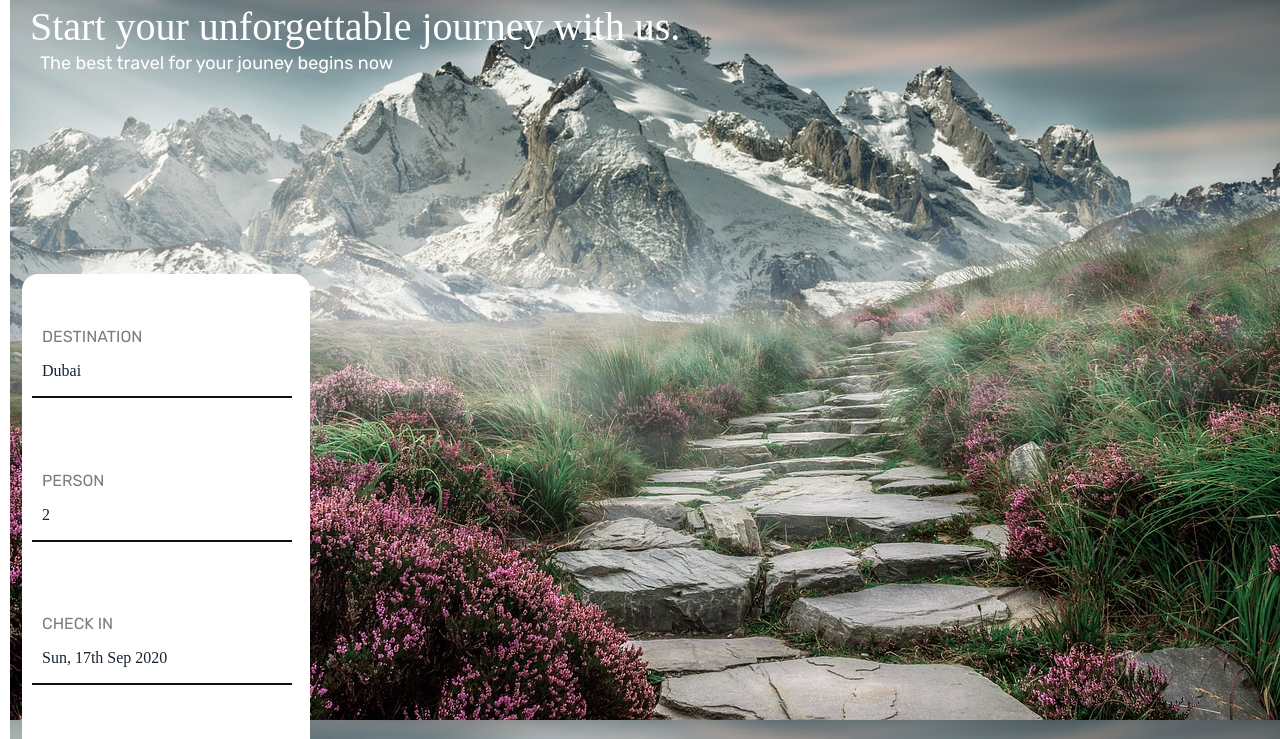
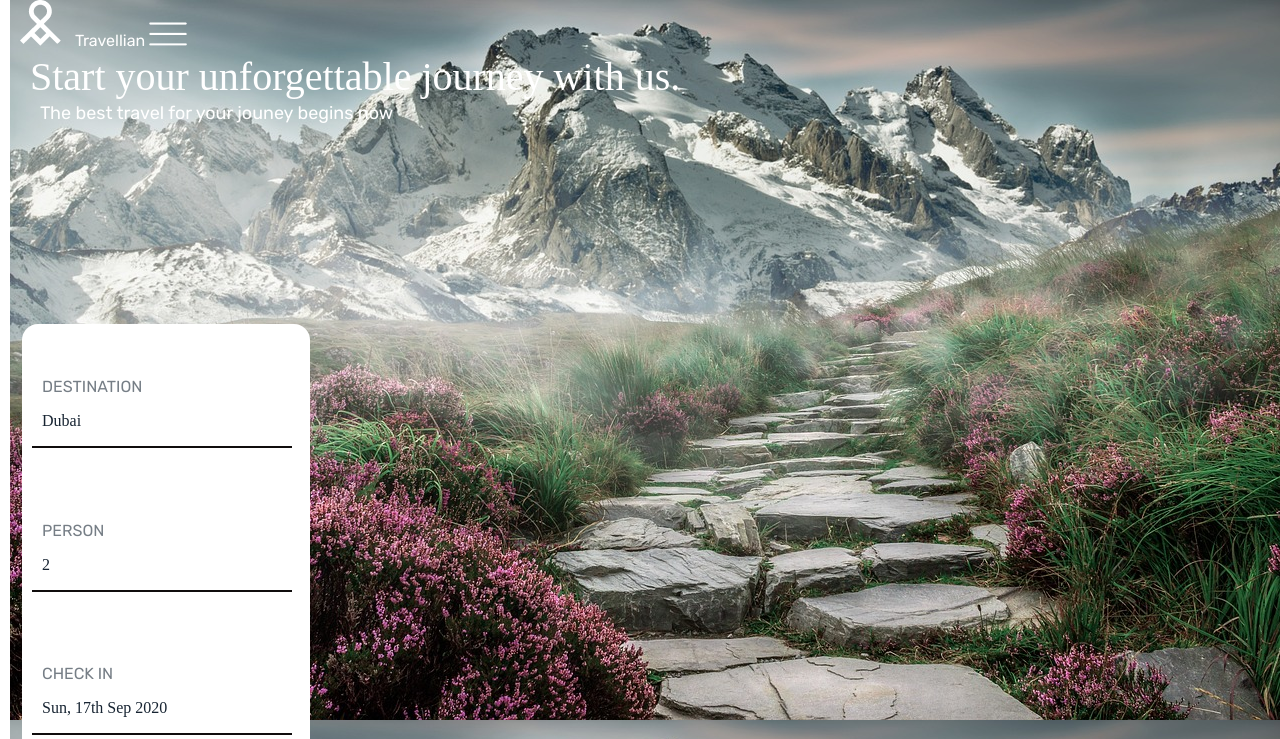
Before and after one commit to Davidgt03/202304-W1-CH5-David-Ternavsky, a website: page index-footer.html in a window 1280 px wide. Shown: the top 739 px of the page. Drawn offline with Linux system fonts and the light colour scheme.

Commit message:
add nav bar and styles

```diff
--- a/index-footer.html
+++ b/index-footer.html
@@ -12,6 +12,10 @@
 <body>
 
   <section class="home__page">
+    <nav class="home__page__nav__bar"><img src="./photos/Vector.png" alt="Logo de travellian">
+      <span class="web__logo">Travellian</span>
+      <img class="burguer__button" src="./photos/Vector-amborgesa.png" alt="Boton de opciones desplegable">
+    </nav>
     <header>
       <h1>
         Start your unforgettable
--- a/styles.scss
+++ b/styles.scss
@@ -20,6 +20,16 @@ body {
 .home__page {
   background-image: url(./photos/montañicas-1012880.jpg);
   display: flex;
+
+  .home__page__nav__bar .web__logo {
+    font-size: 1, 5rem;
+    background-color: #172432;
+    justify-content: space between;
+  }
+
+  .burguer__button {
+    align-items: end;
+  }
 
   h1 {
     font-family: "Playfair Display";
@@ -98,6 +108,13 @@ body {
 }
 
 @media (min-width: 1280px) {
+  .home__page {
+    background-image: url(./photos/montañicas-1012880.jpg);
+    display: flex;
+  }
+
+  h1 {
+  }
 }
 
 main {
```
